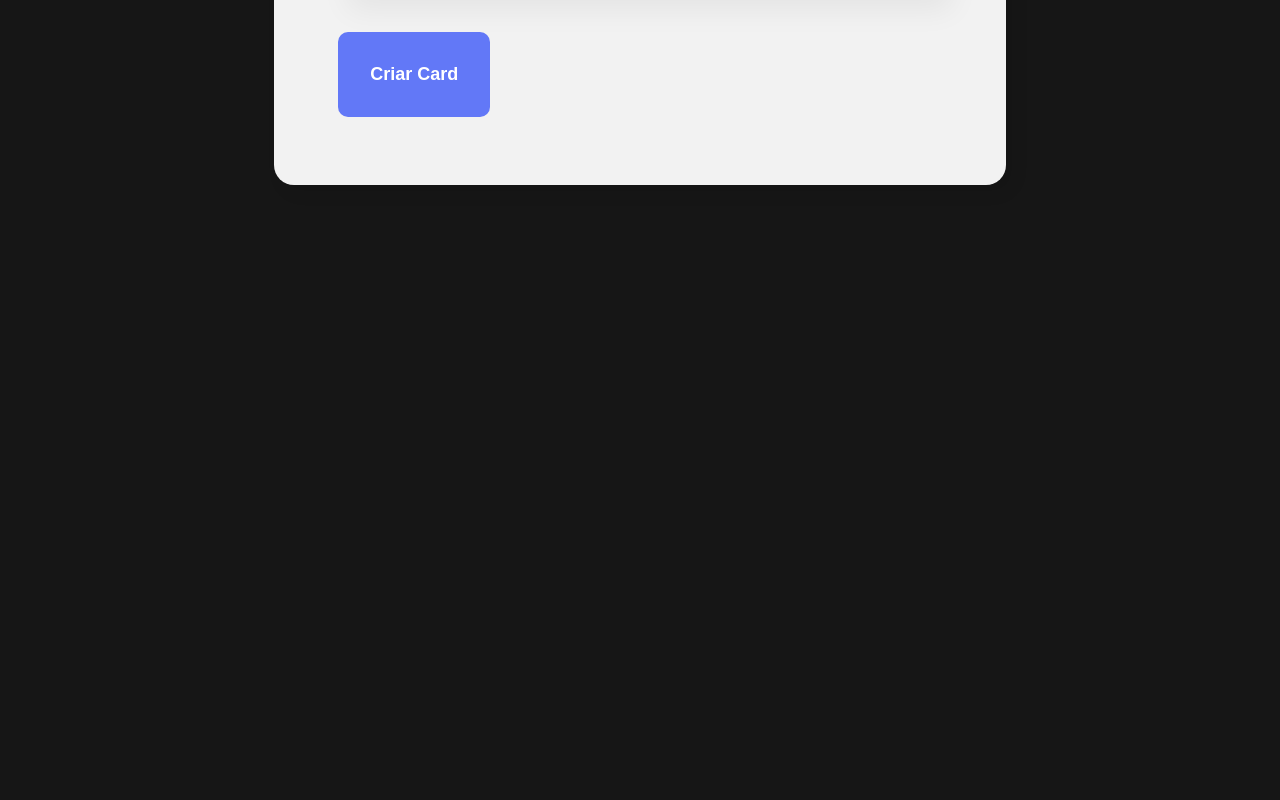
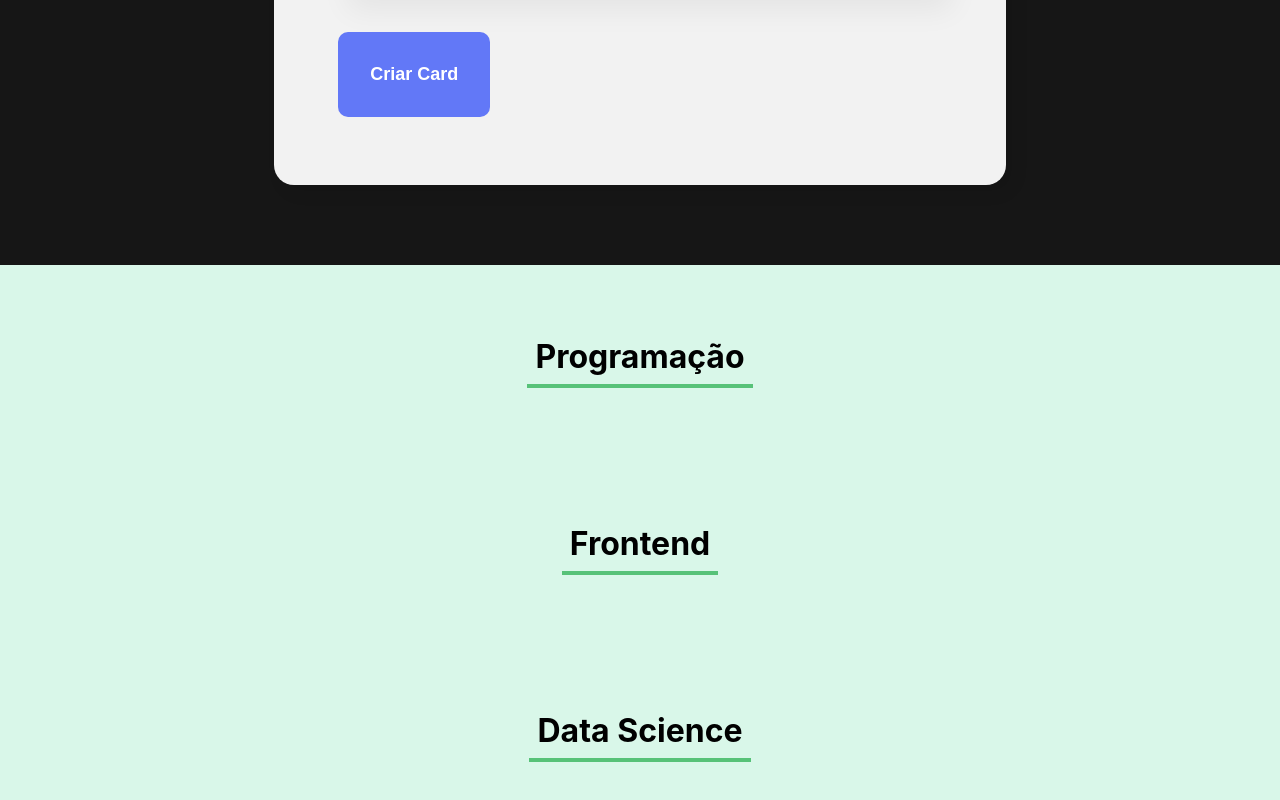
Before and after one commit to devjuanmarcos/Formacao-alura-Explore-React-com-JavaScript, a React (Create React App) app in the folder organo/: page / in a window 1280 px wide. Shown: the part 1212-2012 px from the top of the page. Before the commit the page ends 1477 px from the top, so only its background shows below. Built offline with nearby package versions, Linux system fonts and the light colour scheme.

Commit message:
criando o componente time

```diff
--- a/organo/src/App.js
+++ b/organo/src/App.js
@@ -1,6 +1,7 @@
 import { useState } from "react";
 import Banner from "./componentes/Banner";
 import Formulario from "./componentes/Formulario";
+import Time from "./componentes/Time";
 
 function App() {
   const [colaboradores, setColaboradores] = useState([]);
@@ -18,6 +19,9 @@
           aoNovoColaboradorAdicionado(colaborador)
         }
       />
+      <Time nome="Programação" />
+      <Time nome="Frontend" />
+      <Time nome="Data Science" />
     </div>
   );
 }
--- /dev/null
+++ b/organo/src/componentes/Time/Time.css
@@ -0,0 +1,14 @@
+.time {
+    text-align: center;
+    padding: 32px;
+    background-color: #d9f7e9;
+
+}
+
+.time h3 {
+    font-size: 32px;
+    border-bottom: 4px solid #57c278;
+    display: inline-block;
+    padding: 8px;
+
+}
--- /dev/null
+++ b/organo/src/componentes/Time/index.js
@@ -0,0 +1,10 @@
+import "./Time.css";
+
+const Time = (props) => {
+  return (
+    <section className="time">
+      <h3>{props.nome}</h3>
+    </section>
+  );
+};
+export default Time;
```
